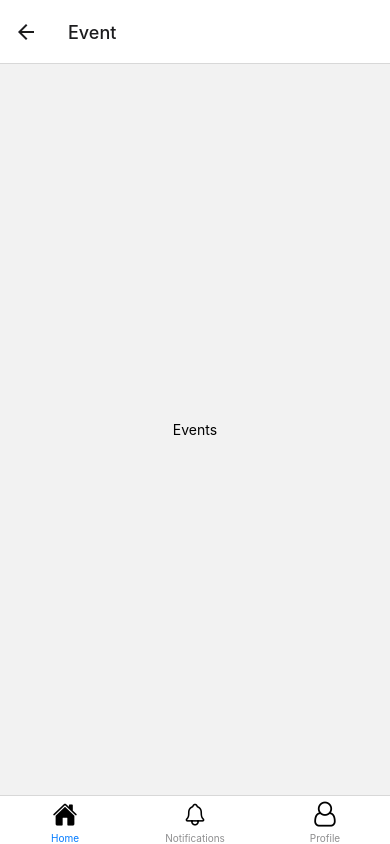
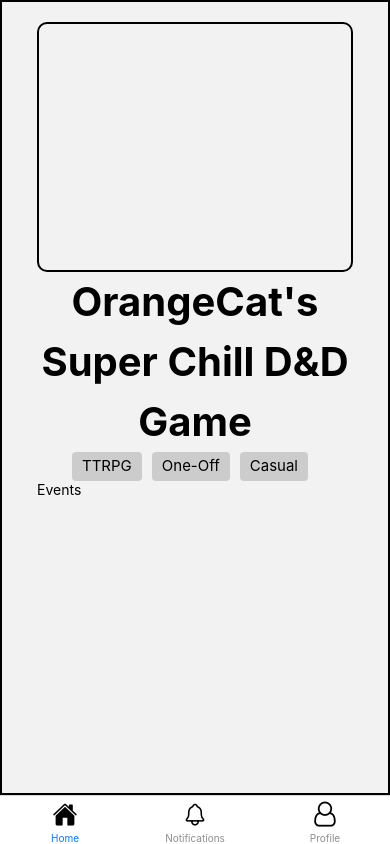
Before and after one commit to CaffeinatePlz/TabletopMeetupApp, a React Native app: screen /Event in a window 390 px wide. Built offline with nearby package versions, Linux system fonts and the light colour scheme.

Commit message:
Added event thumbnail placeholder, event title, and created Tag Pills

```diff
--- a/App.js
+++ b/App.js
@@ -50,7 +50,8 @@ export default function App() {
     <Tabs.Navigator screenOptions={{ headerShown: false }}>
       <Tabs.Screen
         name="Home"
-        component={EventTab}
+        // component={EventTab}
+        component={Events} // TODO
         options={{
           tabBarIcon: ({ focused, size }) => (
             <Ionicons
--- /dev/null
+++ b/components/TagPill.js
@@ -0,0 +1,26 @@
+import React from "react";
+import { Text, View, StyleSheet } from "react-native";
+
+export default function TagPill({tagName}) {
+  return (
+    <View style={styles.pill}>
+      <Text style={styles.tagName}>{tagName}</Text>
+    </View>
+  )
+}
+
+const styles = StyleSheet.create({
+  pill: {
+    borderRadius: 4,
+    paddingHorizontal: 10,
+    paddingTop: 4,
+    paddingBottom: 6,
+    backgroundColor: '#ccc',  // We decided after hi-fi test feedback
+                              // to make these greyscale instead of colourful
+  },
+  tagName: {
+    fontSize: 15,
+    // color: '#666'
+    // fontWeight: 'bold',
+  }
+});
--- a/screens/Events.js
+++ b/screens/Events.js
@@ -1,10 +1,73 @@
 import React, { useEffect } from "react";
-import { Text, View } from "react-native";
+import { Text, View, StyleSheet, Image } from "react-native";
+import { ScrollView } from "react-native-web";
+
+import TagPill from "../components/TagPill";
+
+// import { }
+
 
 export default function Events({ route, navigation  }) {
-    return (
-      <View style={{ flex: 1, alignItems: "center", justifyContent: "center" }}>
-        <Text accessibilityHint="Events">Events</Text>
+
+  const eventTitle = "OrangeCat's Super Chill D&D Game"
+
+
+  return (
+    <ScrollView style={styles.container}>
+
+      {/* Event thumbnail */}
+      <Image style={styles.eventThumbnail}/>
+
+      {/* Event title */}
+      <Text style={styles.eventTitle}>{eventTitle}</Text>
+
+      {/* Tags list */}
+      <View style={styles.tagsContainer}>
+        <TagPill tagName={"TTRPG"}/>
+        <TagPill tagName={"One-Off"}/>
+        <TagPill tagName={"Casual"}/>
+
+        <View>
+
+        </View>
       </View>
-    );
+
+      <Text accessibilityHint="Events">Events</Text>
+    </ScrollView>
+  );
+}
+
+const styles = StyleSheet.create({
+  container: {
+    flex: 1,
+    borderWidth: 2,
+
+    paddingHorizontal: 35,
+    paddingVertical: 20,
+
+    // alignItems: "center",
+    // justifyContent: "center"
+  },
+
+  eventThumbnail: {
+    height: 250,
+    width: '100%',
+    borderWidth: 2,
+    borderRadius: 10,
+  },
+  eventTitle: {
+    fontSize: 40,
+    fontWeight: 'bold',
+    textAlign: 'center',
+    lineHeight: '150%',
+  },
+  tagsContainer: {
+    flexDirection: 'row',
+    justifyContent: 'center',
+    width: '100%',
+    // borderWidth: 2,
+    columnGap: 10,
   }
+
+
+});
```
